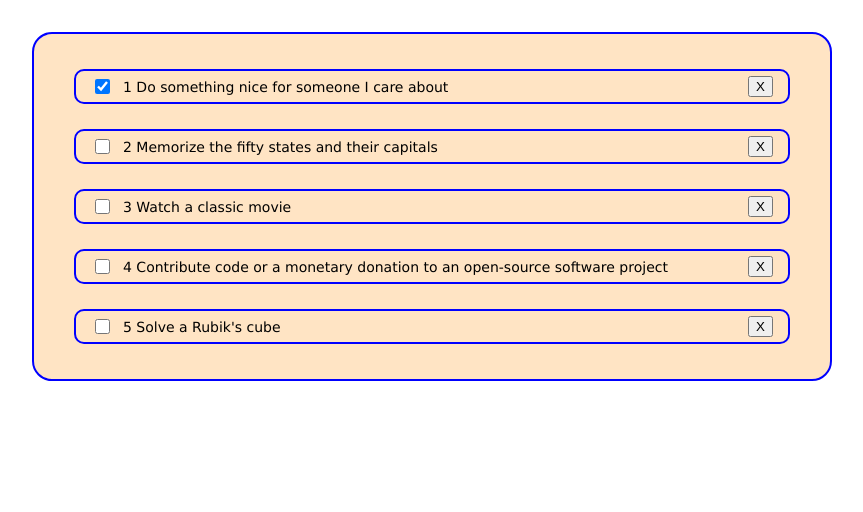
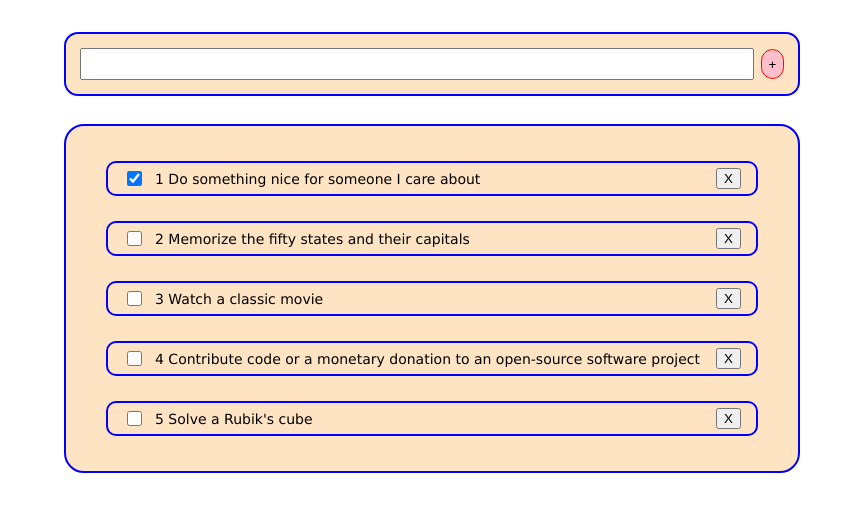
Before and after one commit to fixitman/vitamin-list, a React (Vite) app: page / in a window 1280 px wide. Shown: the top 512 px of the page, without its empty margins (208-1071 px from the left). Built offline with nearby package versions, Linux system fonts and the light colour scheme.

Commit message:
12/5/2022

```diff
--- a/package.json
+++ b/package.json
@@ -10,11 +10,13 @@
   },
   "dependencies": {
     "react": "^18.2.0",
-    "react-dom": "^18.2.0"
+    "react-dom": "^18.2.0",
+    "styled-components": "^5.3.6"
   },
   "devDependencies": {
     "@types/react": "^18.0.24",
     "@types/react-dom": "^18.0.8",
+    "@types/styled-components": "^5.1.26",
     "@vitejs/plugin-react": "^2.2.0",
     "typescript": "^4.6.4",
     "vite": "^3.2.3"
--- a/src/App.css
+++ b/src/App.css
@@ -1,8 +1,13 @@
+*{
+  box-sizing: border-box;
+}
+
 body{
   margin: 0px;
   padding: 0px;
   font-family: 'Lucida Sans', 'Lucida Sans Regular', 'Lucida Grande', 'Lucida Sans Unicode', Geneva, Verdana, sans-serif;
   font-size: 14px;
+
 }
 
 #root {
--- a/src/App.tsx
+++ b/src/App.tsx
@@ -1,14 +1,89 @@
+import { FormEventHandler, useState } from 'react'
 import './App.css'
 import List from './components/List'
-import dataList from './data'
+import SingleInputForm from './components/SingleInputForm'
+import data, { item } from './data'
 
-let text = 'Hello!!'
+
 
 function App() {
 
+  let [items, setItems] = useState(data)
+
+  const deleteItem = (id: number) => {
+    let newList = items.filter(i => i.id !== id)
+    setItems(newList)
+  }
+
+  const updateItem = (newItem: item) => {
+    let newList: item[] = []
+    items.forEach((i) => {
+      newList.push(i.id === newItem.id ? newItem : i)
+    })
+    setItems(newList)
+  }
+
+  const moveItem = (from: number, to: number) => {
+    if (from === to) return
+    let newList = insertAndShift(items, from, to)
+    setItems(newList)
+  }
+
+  const insertAndShift = (arr: any[], from: number, to: number) => {
+    let newArray: item[] = [];
+    const fromItem = arr[from];
+    if (from > to) {
+      const startToTo = (to > 0) ? arr.slice(0, to) : [];
+      const toToFrom = arr.slice(to, from);
+      const fromToEnd = arr.slice(from + 1, arr.length);
+      newArray = newArray.concat(startToTo, [fromItem], toToFrom, fromToEnd);
+    }
+
+    if (to > from) {
+      const startToFrom = (from > 0) ? arr.slice(0, from) : [];
+      const fromToTo = arr.slice(from + 1, to + 1);
+      const toToEnd = arr.slice(to + 1, arr.length);
+      newArray = newArray.concat(startToFrom, fromToTo, fromItem, toToEnd);
+    }
+    return newArray;
+  };
+
+
+  const createNewId = () => {
+    if (items.length > 0)
+      return Math.max(...(items.map(item => item.id))) + 1
+
+    return 1
+  }
+
+  let onAddItem: FormEventHandler = (e) => {
+    e.preventDefault()
+    let target = e.target as HTMLFormElement & {
+      text: HTMLInputElement
+    }
+    let text = target.text.value.trim()
+    target.text.value = ''
+
+    if (text.length === 0) return
+
+    let newId = createNewId()
+
+    let newItem: item = {
+      completed: false,
+      id: newId,
+      todo: text,
+      userId: 1
+
+    }
+    setItems([...items, newItem])
+
+
+  }
+
   return (
     <>
-      <List list={dataList}/>
+      <SingleInputForm handleSubmit={onAddItem} />
+      <List items={items} deleteItem={deleteItem} updateItem={updateItem} moveItem={moveItem} />
     </>
   )
 }
--- a/src/components/List.tsx
+++ b/src/components/List.tsx
@@ -1,49 +1,14 @@
-import { useState } from 'react'
+import { useEffect, useState } from 'react'
 import './List.css'
 import { item } from '../data'
 import ListItem from './ListItem'
 
 
-function List(props: { list: item[] }) {
-  const [items, setItems] = useState<item[]>(props.list)
-
-  const deleteItem = (id: number) => {
-    let newList = items.filter(i => i.id !== id)
-    setItems(newList)
-  }
-
-  const updateItem = (newItem: item) => {
-    let newList: item[] = []
-    items.forEach((i) => {
-      newList.push(i.id === newItem.id ? newItem : i)
-    })
-    setItems(newList)
-  }
-
-  const moveItem = (from: number, to:number)=>{
-    if(from === to)return
-    let newList = insertAndShift(items,from,to)
-    setItems(newList)
-  }
-
-  const insertAndShift = (arr: any[], from: number,to: number) => {
-    let newArray: item[] = [];
-    const fromItem = arr[from];
-    if (from > to) {
-      const startToTo = (to > 0) ? arr.slice(0, to) : [];
-      const toToFrom = arr.slice(to, from);
-      const fromToEnd = arr.slice(from + 1, arr.length);
-      newArray = newArray.concat(startToTo, [fromItem], toToFrom, fromToEnd);
-    }
-
-    if (to > from) {
-      const startToFrom = (from > 0) ? arr.slice(0, from) : [];
-      const fromToTo = arr.slice(from + 1, to + 1);
-      const toToEnd = arr.slice(to + 1, arr.length);
-      newArray = newArray.concat(startToFrom, fromToTo, fromItem, toToEnd);
-    }
-    return newArray;
-  };
+function List({ items, deleteItem, updateItem, moveItem }
+  :{items:item[],
+    deleteItem:(a:number)=>void,
+    updateItem:(a:item)=>void,
+    moveItem:(a:number,b:number)=>void}) {
 
 
   return (
@@ -52,8 +17,8 @@ function List(props: { list: item[] }) {
         items.length === 0 && (<li className='emptyItem'>Nothing to do!</li>)
         ||
         (
-          items.map((i,index) => (
-            <ListItem  key={i.id} index={index} listItem={i} deleteItem={deleteItem} updateItem={updateItem} moveItem={moveItem}/>)
+          items.map((i, index) => (
+            <ListItem key={i.id} index={index} listItem={i} deleteItem={deleteItem} updateItem={updateItem} moveItem={moveItem} />)
           )
         )
       }
--- a/src/components/ListItem.tsx
+++ b/src/components/ListItem.tsx
@@ -50,7 +50,7 @@ const ListItem = (props: ListItemProps) => {
     >
 
       <input id={i.id.toString()} type='checkbox' checked={i.completed} onChange={handleCheckChange} />
-      <label htmlFor={i.id.toString()}>{i.todo}</label>
+      <label htmlFor={i.id.toString()}>{`${i.id} ${i.todo}`}</label>
       <button
         className='deleteButton'
         onClick={() => props.deleteItem(i.id)}
--- /dev/null
+++ b/src/components/SingleInputForm.tsx
@@ -0,0 +1,48 @@
+import React, { MouseEventHandler, useRef } from 'react'
+import styled from 'styled-components'
+
+const Wrapper = styled.div`
+background-color: bisque;
+  display: flex;
+  flex-direction: row;
+  width: 100%;
+  align-items: center;
+  margin-bottom: 2em;
+  padding: 1em;
+  border: 2px solid blue;
+  border-radius: 1em;
+`
+
+const TextInput = styled.input`
+  padding: .5em;
+  flex: 1;
+`
+
+const Button = styled.button`
+background-color: pink;
+  border: 1px solid ;
+  border-color: red ;
+  border-radius: 1em;
+  padding: .5em;
+  margin-left: .5em;
+
+`
+
+export interface SingleInputFormProps {
+  handleSubmit: React.FormEventHandler
+}
+
+
+const SingleInputForm = ({ handleSubmit }: SingleInputFormProps) => {
+
+  return (
+    <form onSubmit={handleSubmit}>
+      <Wrapper>
+        <TextInput id='text' type='text' />
+        <Button type='submit' >+</Button>
+      </Wrapper>
+    </form>
+  )
+}
+
+export default SingleInputForm
--- a/src/data.ts
+++ b/src/data.ts
@@ -8,6 +8,6 @@ export interface item  {
 }
 
 
-const data: item[] =  [{"id":1,"todo":"1 Do something nice for someone I care about","completed":true,"userId":26},{"id":2,"todo":"2 Memorize the fifty states and their capitals","completed":false,"userId":48},{"id":3,"todo":"3 Watch a classic movie","completed":false,"userId":4},{"id":4,"todo":"4 Contribute code or a monetary donation to an open-source software project","completed":false,"userId":48},{"id":5,"todo":"5 Solve a Rubik's cube","completed":false,"userId":31}]
+const data: item[] =  [{"id":1,"todo":"Do something nice for someone I care about","completed":true,"userId":26},{"id":2,"todo":"Memorize the fifty states and their capitals","completed":false,"userId":48},{"id":3,"todo":"Watch a classic movie","completed":false,"userId":4},{"id":4,"todo":"Contribute code or a monetary donation to an open-source software project","completed":false,"userId":48},{"id":5,"todo":"Solve a Rubik's cube","completed":false,"userId":31}]
 
 export default data
```
Also changed, not shown: 1 other file (tests, documents, lock files or other folders).
